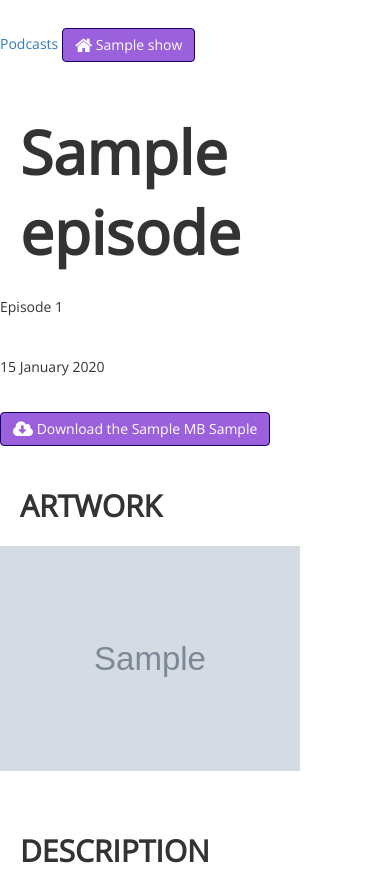
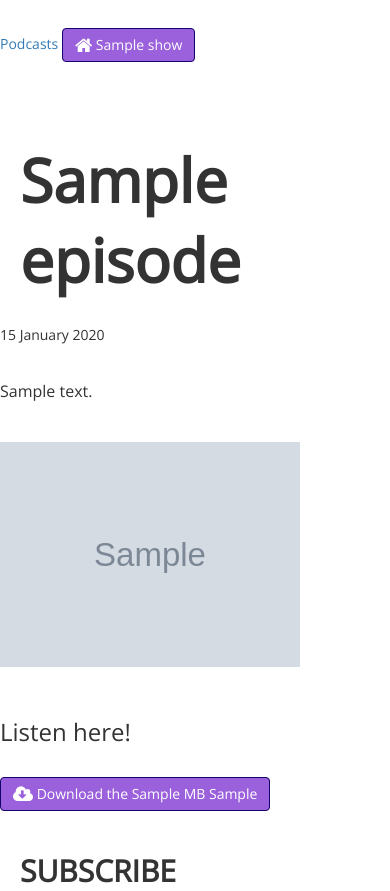
Before and after one commit to jrenaut/learning-as-we-go, a Django app: template lawgo/templates/podcast/episode_detail.html in a window 390 px wide. Shown: the top 891 px of the page. Run offline with Django 3.2, Linux system fonts and the light colour scheme; the template is opened without the code that fills it: most values are stand-ins (such as "Sample title", 1, 10 or a date in 2020); grey boxes marked "Sample" are stand-in pictures; some libraries are stand-ins or nearby versions; grey boxes are pictures that could not be loaded.

Commit message:
pretty up the episode detail page

```diff
--- a/lawgo/templates/podcast/episode_detail.html
+++ b/lawgo/templates/podcast/episode_detail.html
@@ -12,21 +12,33 @@
 
 {% block content %}
 <div class="row color-white top2">
-<div class="col-md-10 col-md-offset-1" >
+<div class="col-md-7 col-md-offset-1" >
     {% if not podcast_singular %}
     <a href="{% url 'podcast:show_list' %}">{% trans 'Podcasts' %}</a>
     {% endif %}
 <a class="btn btn-purple" href="{{ episode.show.get_absolute_url }}"><i aria-hidden="true" class="fa fa-home fa-lg"></i> {{ episode.show.title }}</a>
+</div>
+</div>
+<div class="row color-white top2">
+<div class="col-md-7 col-md-offset-1" >
+<h1>{{ episode.title }}</h1>
+<p><time datetime="{{ episode.pub_date|date:'c' }}" title="{{ episode.pub_date|date:'c' }}">{{ episode.pub_date|date:'j F Y' }}</time></p>
+{% if episode.description %}
+<p class="lead">{{ episode.description|safe }}</p>
+{% endif %}
+</div>
+<div class="col-md-4">
+    <p><a href="{{ episode.show.get_image_url }}"><img class="img-responsive" src="{{ episode.show.get_image_url }}" alt="{{ episode.title }} artwork" width="300"></a></p>
+</div>
+</div>
+<!-- <p>{% trans 'Episode'%} {{ episode.index }}</p> -->
 
-<h1>{{ episode.title }}</h1>
 
-<p>{% trans 'Episode'%} {{ episode.index }}</p>
-
-<p><time datetime="{{ episode.pub_date|date:'c' }}" title="{{ episode.pub_date|date:'c' }}">{{ episode.pub_date|date:'j F Y' }}</time></p>
 
 {% if episode.enclosure %}
-<div class="row">
-    <div class="col-md-5">
+<div class="row color-white">
+<div class="col-md-7 col-md-offset-1" >
+        <h3>Listen here!</h3>
 {% with enclosure=episode.enclosure %}
 
     {# Audio #}
@@ -52,14 +64,11 @@
 </div></div>
 {% endif %}
 
-<h2>{% trans 'Artwork' %}</h2>
-<p><a href="{{ episode.show.get_image_url }}"><img src="{{ episode.show.get_image_url }}" alt="{{ episode.title }} artwork" width="300"></a></p>
 
-{% if episode.description %}
-<h2>{% trans 'Description' %}</h2>
-<p>{{ episode.description|safe }}</p>
-{% endif %}
 
+
+<div class="row color-white">
+    <div class="col-md-11 col-md-offset-1">
 <h2>{% trans 'Subscribe' %}</h2>
 
 <p>{% if episode.show.itunes %}<a href="{{ episode.show.itunes }}">{% endif %}<img src="{% static 'podcast/img/itunes-badge.min.svg' %}" alt="{% trans 'Get it on iTunes' %}">{% if episode.show.itunes %}</a>{% endif %}</p>
```
